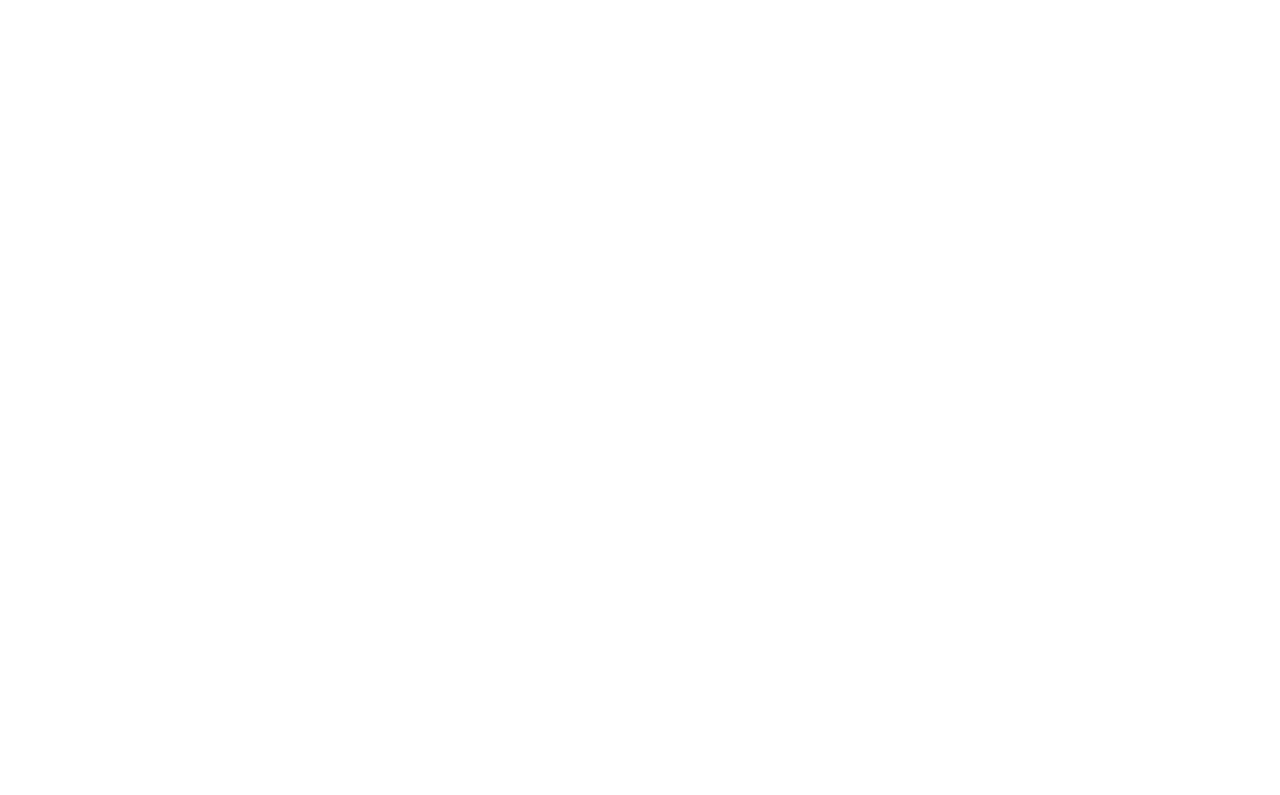
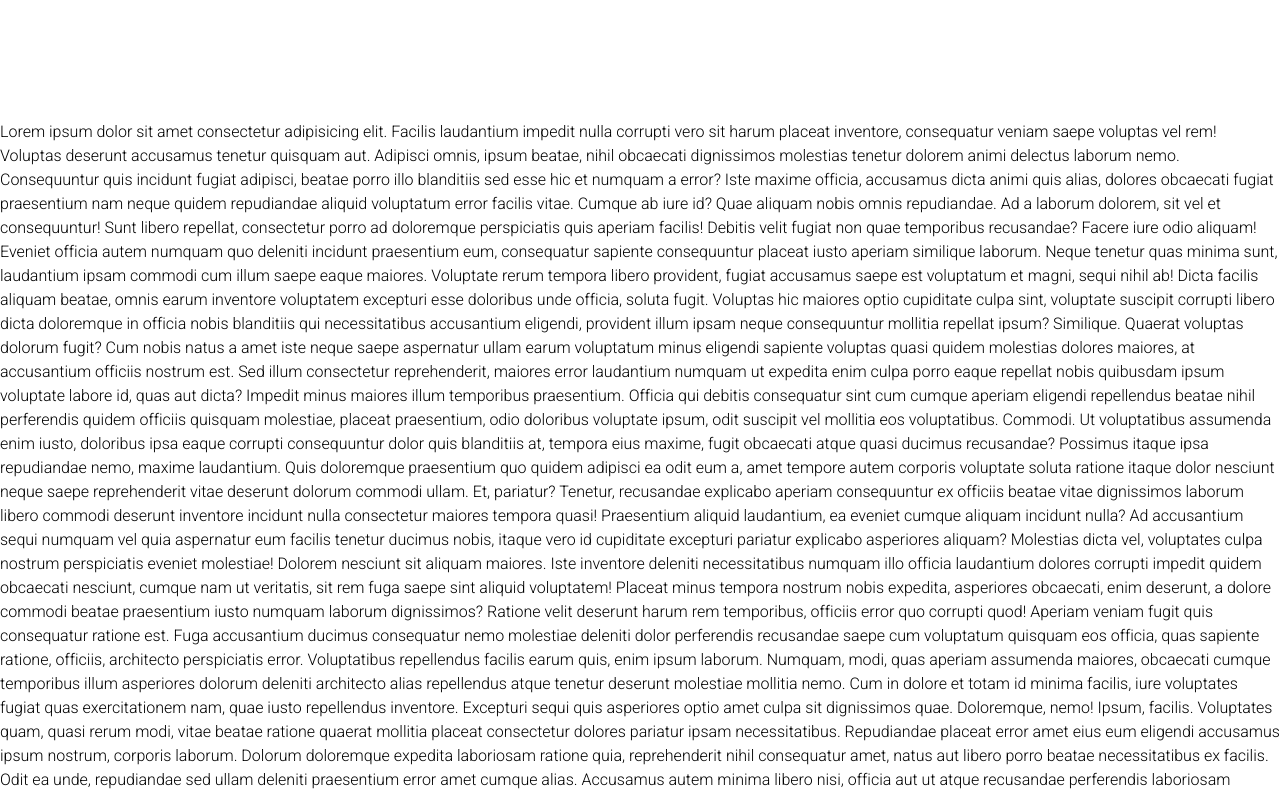
Before and after one commit to ahmettulutas/oblomov-media, a Next.js app: page /deneme in a window 1280 px wide. Shown: the part 5380-6175 px from the top of the page. Before the commit the page ends 5660 px from the top, so only its background shows below. Built offline with nearby package versions, Linux system fonts and the light colour scheme.

Commit message:
add: fixed some bugs for cards

```diff
--- a/src/app/deneme/Card.tsx
+++ b/src/app/deneme/Card.tsx
@@ -10,7 +10,7 @@ const Card = ({ item, index }: { item: CardType, index: number }) => {
       visible: { opacity: 1, y: 0, transition: { delay: index * 0.2 } },
     }; */
   const cardRef = useRef<HTMLDivElement | null>(null);
-  const [scale, setScale] = React.useState(0);
+  const [scale, setScale] = React.useState(1.2);
   /*   const { scrollYProgress } = useScroll({
       target: cardRef
     }); */
--- a/src/app/deneme/page.tsx
+++ b/src/app/deneme/page.tsx
@@ -40,6 +40,36 @@ const Page = () => {
         Nihil dignissimos, vel repellendus assumenda obcaecati excepturi ipsum, blanditiis dolorum dicta perspiciatis in laboriosam reprehenderit dolore. Fuga, blanditiis nihil enim accusantium eius molestiae non illo excepturi sit natus adipisci hic!
         Temporibus aliquam cum quas. Est autem eligendi doloribus quaerat a sint asperiores ducimus, iure pariatur accusantium culpa molestias ex quos odio libero iste dolore laudantium illum expedita inventore quod. Non!</div>
       <OverlappingCards />
+      <div>Lorem ipsum dolor sit amet consectetur adipisicing elit. Facilis laudantium impedit nulla corrupti vero sit harum placeat inventore, consequatur veniam saepe voluptas vel rem! Voluptas deserunt accusamus tenetur quisquam aut.
+        Adipisci omnis, ipsum beatae, nihil obcaecati dignissimos molestias tenetur dolorem animi delectus laborum nemo. Consequuntur quis incidunt fugiat adipisci, beatae porro illo blanditiis sed esse hic et numquam a error?
+        Iste maxime officia, accusamus dicta animi quis alias, dolores obcaecati fugiat praesentium nam neque quidem repudiandae aliquid voluptatum error facilis vitae. Cumque ab iure id? Quae aliquam nobis omnis repudiandae.
+        Ad a laborum dolorem, sit vel et consequuntur! Sunt libero repellat, consectetur porro ad doloremque perspiciatis quis aperiam facilis! Debitis velit fugiat non quae temporibus recusandae? Facere iure odio aliquam!
+        Eveniet officia autem numquam quo deleniti incidunt praesentium eum, consequatur sapiente consequuntur placeat iusto aperiam similique laborum. Neque tenetur quas minima sunt, laudantium ipsam commodi cum illum saepe eaque maiores.
+        Voluptate rerum tempora libero provident, fugiat accusamus saepe est voluptatum et magni, sequi nihil ab! Dicta facilis aliquam beatae, omnis earum inventore voluptatem excepturi esse doloribus unde officia, soluta fugit.
+        Voluptas hic maiores optio cupiditate culpa sint, voluptate suscipit corrupti libero dicta doloremque in officia nobis blanditiis qui necessitatibus accusantium eligendi, provident illum ipsam neque consequuntur mollitia repellat ipsum? Similique.
+        Quaerat voluptas dolorum fugit? Cum nobis natus a amet iste neque saepe aspernatur ullam earum voluptatum minus eligendi sapiente voluptas quasi quidem molestias dolores maiores, at accusantium officiis nostrum est.
+        Sed illum consectetur reprehenderit, maiores error laudantium numquam ut expedita enim culpa porro eaque repellat nobis quibusdam ipsum voluptate labore id, quas aut dicta? Impedit minus maiores illum temporibus praesentium.
+        Officia qui debitis consequatur sint cum cumque aperiam eligendi repellendus beatae nihil perferendis quidem officiis quisquam molestiae, placeat praesentium, odio doloribus voluptate ipsum, odit suscipit vel mollitia eos voluptatibus. Commodi.
+        Ut voluptatibus assumenda enim iusto, doloribus ipsa eaque corrupti consequuntur dolor quis blanditiis at, tempora eius maxime, fugit obcaecati atque quasi ducimus recusandae? Possimus itaque ipsa repudiandae nemo, maxime laudantium.
+        Quis doloremque praesentium quo quidem adipisci ea odit eum a, amet tempore autem corporis voluptate soluta ratione itaque dolor nesciunt neque saepe reprehenderit vitae deserunt dolorum commodi ullam. Et, pariatur?
+        Tenetur, recusandae explicabo aperiam consequuntur ex officiis beatae vitae dignissimos laborum libero commodi deserunt inventore incidunt nulla consectetur maiores tempora quasi! Praesentium aliquid laudantium, ea eveniet cumque aliquam incidunt nulla?
+        Ad accusantium sequi numquam vel quia aspernatur eum facilis tenetur ducimus nobis, itaque vero id cupiditate excepturi pariatur explicabo asperiores aliquam? Molestias dicta vel, voluptates culpa nostrum perspiciatis eveniet molestiae!
+        Dolorem nesciunt sit aliquam maiores. Iste inventore deleniti necessitatibus numquam illo officia laudantium dolores corrupti impedit quidem obcaecati nesciunt, cumque nam ut veritatis, sit rem fuga saepe sint aliquid voluptatem!
+        Placeat minus tempora nostrum nobis expedita, asperiores obcaecati, enim deserunt, a dolore commodi beatae praesentium iusto numquam laborum dignissimos? Ratione velit deserunt harum rem temporibus, officiis error quo corrupti quod!
+        Aperiam veniam fugit quis consequatur ratione est. Fuga accusantium ducimus consequatur nemo molestiae deleniti dolor perferendis recusandae saepe cum voluptatum quisquam eos officia, quas sapiente ratione, officiis, architecto perspiciatis error.
+        Voluptatibus repellendus facilis earum quis, enim ipsum laborum. Numquam, modi, quas aperiam assumenda maiores, obcaecati cumque temporibus illum asperiores dolorum deleniti architecto alias repellendus atque tenetur deserunt molestiae mollitia nemo.
+        Cum in dolore et totam id minima facilis, iure voluptates fugiat quas exercitationem nam, quae iusto repellendus inventore. Excepturi sequi quis asperiores optio amet culpa sit dignissimos quae. Doloremque, nemo!
+        Ipsum, facilis. Voluptates quam, quasi rerum modi, vitae beatae ratione quaerat mollitia placeat consectetur dolores pariatur ipsam necessitatibus. Repudiandae placeat error amet eius eum eligendi accusamus ipsum nostrum, corporis laborum.
+        Dolorum doloremque expedita laboriosam ratione quia, reprehenderit nihil consequatur amet, natus aut libero porro beatae necessitatibus ex facilis. Odit ea unde, repudiandae sed ullam deleniti praesentium error amet cumque alias.
+        Accusamus autem minima libero nisi, officia aut ut atque recusandae perferendis laboriosam molestias porro possimus repellat magni odio est nemo voluptatem dolores? Saepe cumque rem aliquam architecto consequatur, vel esse.
+        Neque iusto tenetur nemo consequuntur vero asperiores reiciendis facere nesciunt voluptatibus corrupti provident ratione a velit autem quos placeat laboriosam, consequatur necessitatibus explicabo dolorem magni veniam veritatis at sed? Deserunt.
+        Error, molestiae. Provident corporis omnis neque sapiente dignissimos aliquam accusamus in sequi distinctio consequuntur. Libero quas aspernatur autem corporis perferendis labore doloremque. Vel rem exercitationem qui quia cumque! Reprehenderit, atque.
+        Eveniet porro nobis ipsa eum, quibusdam qui soluta laborum tenetur provident perferendis facere delectus accusamus cum asperiores, quis obcaecati corporis nisi maxime molestiae voluptatibus laudantium officia aliquam doloribus iure? Quod!
+        Similique perferendis facilis tempore recusandae, facere voluptatibus obcaecati iure ipsum ullam quasi sed corporis aperiam cum quidem non temporibus labore vel voluptates nihil. Corrupti error distinctio quia odio iure unde!
+        Ullam laboriosam itaque amet obcaecati hic eveniet modi ex, praesentium omnis officia, neque culpa vero provident deleniti tempore eos corrupti quam nisi tenetur? Maxime perferendis odit magnam. Magnam, asperiores ab!
+        Pariatur doloremque exercitationem dolorem temporibus numquam aperiam, voluptas hic eveniet quo laboriosam odio esse, illum velit fuga ad doloribus corporis modi ducimus nisi, deserunt culpa in perferendis iusto fugit! Atque?
+        Nihil dignissimos, vel repellendus assumenda obcaecati excepturi ipsum, blanditiis dolorum dicta perspiciatis in laboriosam reprehenderit dolore. Fuga, blanditiis nihil enim accusantium eius molestiae non illo excepturi sit natus adipisci hic!
+        Temporibus aliquam cum quas. Est autem eligendi doloribus quaerat a sint asperiores ducimus, iure pariatur accusantium culpa molestias ex quos odio libero iste dolore laudantium illum expedita inventore quod. Non!</div>
     </div>
   );
 };
--- a/src/app/globals.css
+++ b/src/app/globals.css
@@ -19,9 +19,8 @@ body {
 
 .wrapper {
   margin: 0 auto;
-  max-width: 700px;
   padding-top:300px;
-  padding-bottom:900px;
+  padding-bottom:100px;
 }
 
 .card {
@@ -33,7 +32,7 @@ body {
   padding: 40px;
   position: sticky;
   min-height: 500px;
-  margin:auto;
+  margin:5rem auto;
   width:50vw;
   top: 10px;
 }
```
